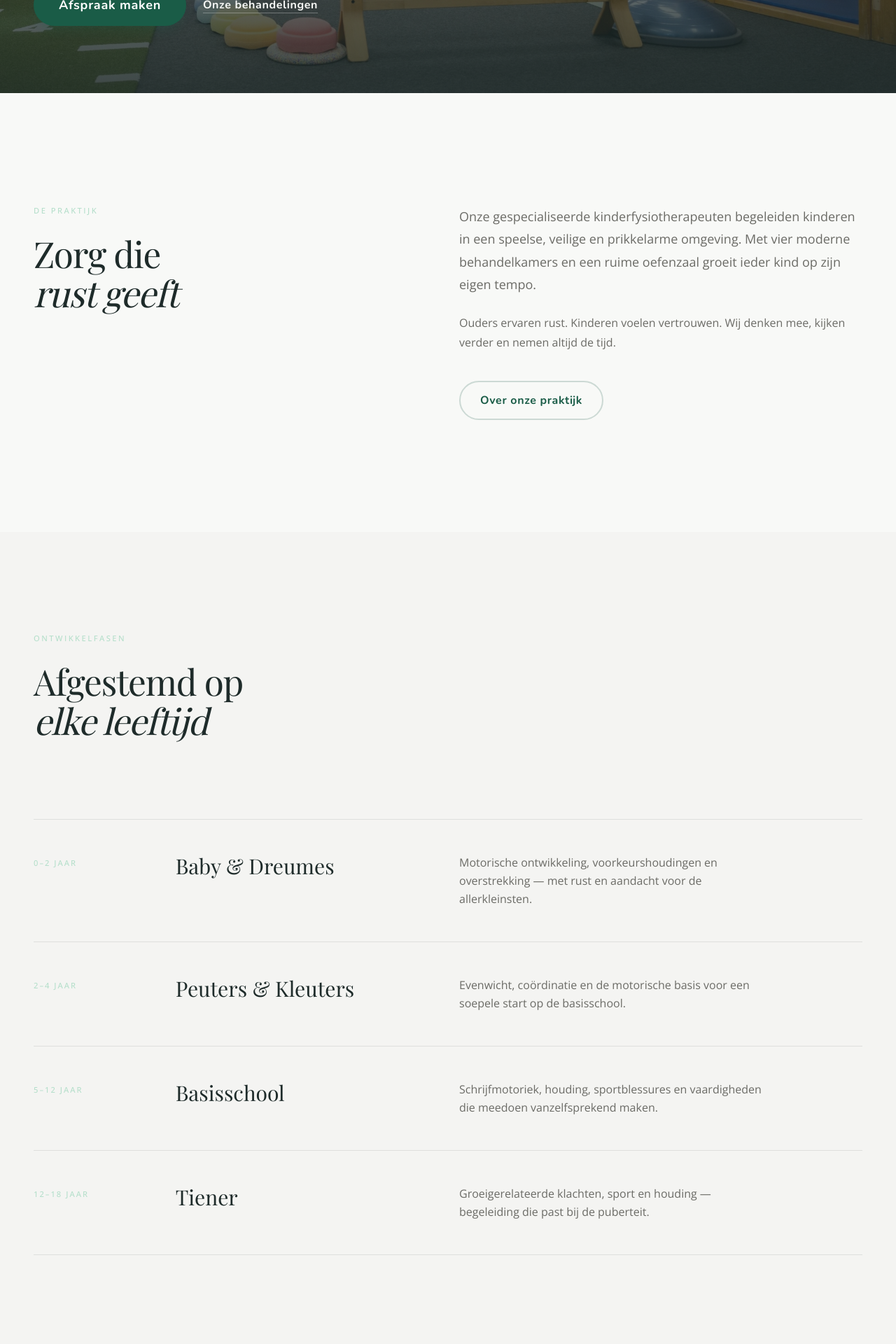
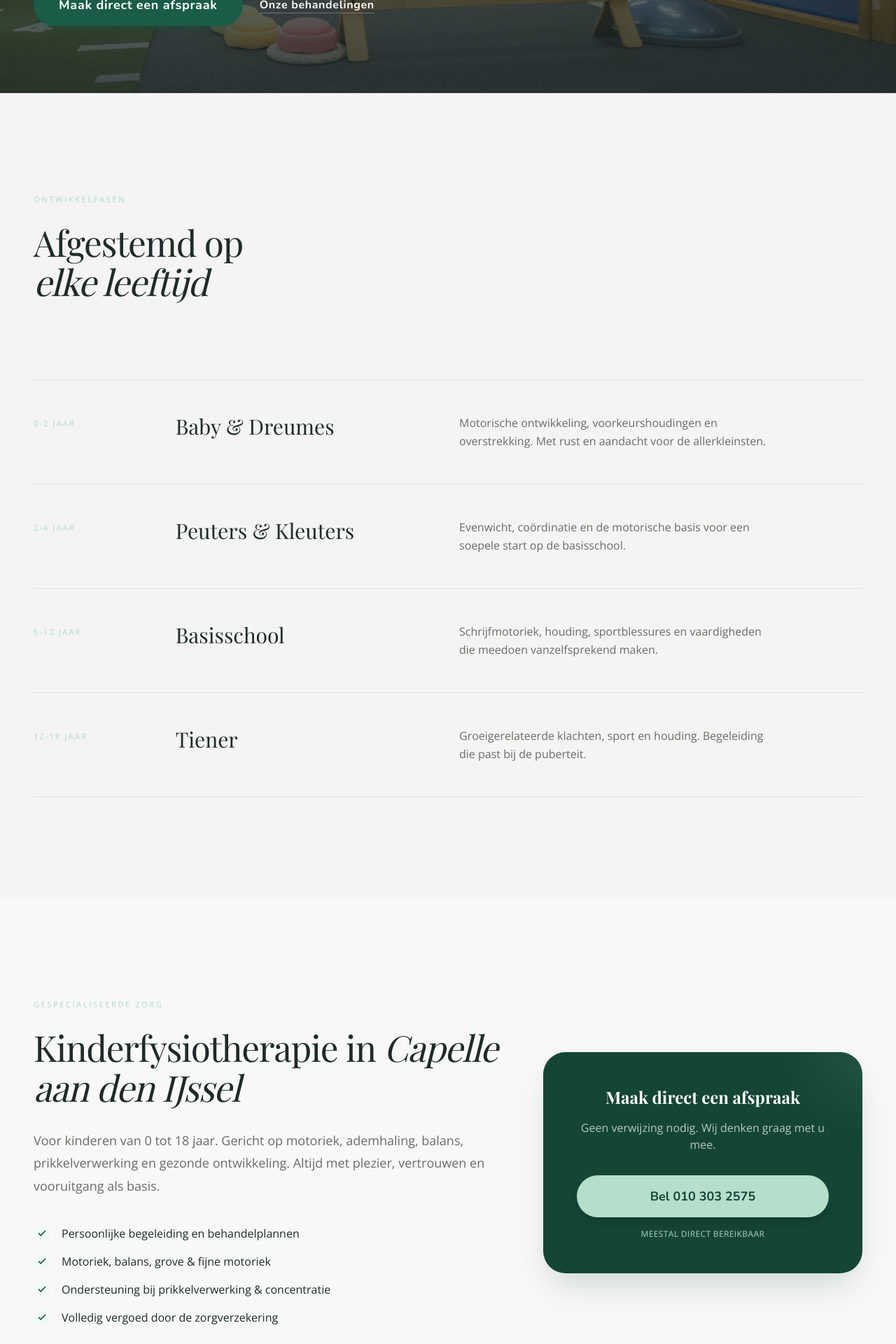
Before and after one commit to Maximustopdeals/kidsfysio-capelle-next-js, a Next.js app: page / in a window 1280 px wide. Shown: the part 800-2720 px from the top of the page at 70% size. Built offline with nearby package versions, Linux system fonts and the light colour scheme.

Commit message:
Refactor age groups and add new sections
Updated age group years format and improved descriptions. Added new sections for specialized pediatric physiotherapy and CTAs.

```diff
--- a/src/app/page.tsx
+++ b/src/app/page.tsx
@@ -18,37 +18,58 @@ const ageGroups = [
   {
     href: "/baby-dreumes/",
     title: "Baby & Dreumes",
-    years: "0–2",
+    years: "0-2",
     description:
-      "Motorische ontwikkeling, voorkeurshoudingen en overstrekking — met rust en aandacht voor de allerkleinsten.",
+      "Motorische ontwikkeling, voorkeurshoudingen en overstrekking. Met rust en aandacht voor de allerkleinsten.",
   },
   {
     href: "/peuters-kleuters/",
     title: "Peuters & Kleuters",
-    years: "2–4",
+    years: "2-4",
     description:
       "Evenwicht, coördinatie en de motorische basis voor een soepele start op de basisschool.",
   },
   {
     href: "/basisschool/",
     title: "Basisschool",
-    years: "5–12",
+    years: "5-12",
     description:
       "Schrijfmotoriek, houding, sportblessures en vaardigheden die meedoen vanzelfsprekend maken.",
   },
   {
     href: "/tiener/",
     title: "Tiener",
-    years: "12–18",
+    years: "12-18",
     description:
-      "Groeigerelateerde klachten, sport en houding — begeleiding die past bij de puberteit.",
+      "Groeigerelateerde klachten, sport en houding. Begeleiding die past bij de puberteit.",
   },
+];
+
+const usps = [
+  "Persoonlijke begeleiding en behandelplannen",
+  "Motoriek, balans, grove & fijne motoriek",
+  "Ondersteuning bij prikkelverwerking & concentratie",
+  "Volledig vergoed door de zorgverzekering",
+];
+
+const pillars = [
+  { title: "Gespecialiseerd Kinderteam", text: "Al onze therapeuten zijn BIG-geregistreerd en gespecialiseerd in kinderfysiotherapie." },
+  { title: "4 Behandelruimtes", text: "Vier moderne, prikkelarme behandelkamers voor optimale aandacht en rust." },
+  { title: "Speelse Oefenzaal", text: "Een grote, kindvriendelijke oefenzaal waar bewegen voelt als spelen." },
+  { title: "Van baby tot tiener", text: "Wij begeleiden kinderen in elke ontwikkelfase, van 0 tot 18 jaar." },
+];
+
+const badges = [
+  "Gecertificeerd Kinderteam",
+  "Veilige spelomgeving",
+  "Bewezen resultaten",
+  "Vergoeding door zorgverzekering",
 ];
 
 export default function HomePage() {
   return (
     <>
-      {/* ─── Cinematic full-bleed hero ─── */}
+      {/* 1. Cinematic full-bleed hero */}
       <section className="relative h-[100svh] min-h-[640px] flex items-end overflow-hidden">
         <Image
           src="/images/afbeelding-KidsFysioCapelle-oefenzaal.webp"
@@ -58,7 +79,6 @@ export default function HomePage() {
           className="object-cover object-center"
           sizes="100vw"
         />
-        {/* Soft, layered overlays — not heavy gradients */}
         <div className="absolute inset-0 bg-charcoal/35" />
         <div className="absolute inset-0 bg-gradient-to-t from-charcoal/75 via-charcoal/20 to-transparent" />
 
@@ -84,7 +104,7 @@ export default function HomePage() {
           <FadeIn delay={0.4}>
             <div className="mt-12 flex flex-wrap items-center gap-6">
               <Button href="/contact/" variant="primary" size="lg">
-                Afspraak maken
+                Maak direct een afspraak
               </Button>
               <Button
                 href="/behandelingen/"
@@ -98,46 +118,7 @@ export default function HomePage() {
         </div>
       </section>
 
-      {/* ─── Intro — editorial split ─── */}
-      <section className="py-28 lg:py-40 bg-cream">
-        <div className="mx-auto max-w-7xl px-6 lg:px-12">
-          <div className="grid grid-cols-1 lg:grid-cols-12 gap-12 lg:gap-8">
-            <div className="lg:col-span-5">
-              <FadeIn>
-                <p className="text-[0.7rem] font-medium tracking-[0.22em] uppercase text-sage mb-6">
-                  De praktijk
-                </p>
-                <h2 className="font-serif text-[clamp(2.25rem,4vw,3.5rem)] font-light tracking-[-0.025em] text-charcoal leading-[1.1]">
-                  Zorg die
-                  <br />
-                  <em className="italic">rust geeft</em>
-                </h2>
-              </FadeIn>
-            </div>
-            <div className="lg:col-span-6 lg:col-start-7">
-              <FadeIn delay={0.15}>
-                <p className="text-muted text-lg leading-[1.8] font-light">
-                  Onze gespecialiseerde kinderfysiotherapeuten begeleiden
-                  kinderen in een speelse, veilige en prikkelarme omgeving.
-                  Met vier moderne behandelkamers en een ruime oefenzaal groeit
-                  ieder kind op zijn eigen tempo.
-                </p>
-                <p className="mt-6 text-muted leading-[1.8] font-light">
-                  Ouders ervaren rust. Kinderen voelen vertrouwen. Wij denken
-                  mee, kijken verder en nemen altijd de tijd.
-                </p>
-                <div className="mt-10">
-                  <Button href="/over-ons/" variant="outline">
-                    Over onze praktijk
-                  </Button>
-                </div>
-              </FadeIn>
-            </div>
-          </div>
-        </div>
-      </section>
-
-      {/* ─── Age groups — asymmetrical editorial ─── */}
+      {/* 2. Age groups */}
       <section className="py-28 lg:py-36 bg-warm-gray">
         <div className="mx-auto max-w-7xl px-6 lg:px-12">
           <FadeIn>
@@ -158,7 +139,7 @@ export default function HomePage() {
               <FadeIn key={group.href} delay={i * 0.06}>
                 <Link
                   href={group.href}
-                  className="group grid grid-cols-1 md:grid-cols-12 gap-4 md:gap-8 py-10 lg:py-12 border-t border-charcoal/10 hover:border-charcoal/20 transition-colors duration-500"
+                  className="group grid grid-cols-1 md:grid-cols-12 gap-4 md:gap-8 py-10 lg:py-12 border-t border-charcoal/10 hover:border-forest/30 transition-colors duration-500"
                 >
                   <div className="md:col-span-2">
                     <span className="text-[0.7rem] font-medium tracking-[0.18em] uppercase text-sage">
@@ -166,7 +147,7 @@ export default function HomePage() {
                     </span>
                   </div>
                   <div className="md:col-span-4">
-                    <h3 className="font-serif text-2xl lg:text-3xl font-light text-charcoal group-hover:text-sage transition-colors duration-500">
+                    <h3 className="font-serif text-2xl lg:text-3xl font-light text-charcoal group-hover:text-forest transition-colors duration-500">
                       {group.title}
                     </h3>
                   </div>
@@ -176,7 +157,7 @@ export default function HomePage() {
                     </p>
                   </div>
                   <div className="md:col-span-1 flex md:justify-end items-start pt-1">
-                    <span className="text-sage opacity-0 group-hover:opacity-100 transition-opacity duration-500 text-lg">
+                    <span className="text-sage opacity-0 group-hover:opacity-100 group-hover:translate-x-1 transition-all duration-500 text-lg">
                       →
                     </span>
                   </div>
@@ -188,31 +169,138 @@ export default function HomePage() {
         </div>
       </section>
 
-      {/* ─── Visual moment — large image ─── */}
-      <section className="relative h-[70vh] min-h-[480px] overflow-hidden">
-        <Image
-          src="/images/KidsFysioCapelle-prakijkruimte.webp"
-          alt="Praktijkruimte Kids Fysio Capelle"
-          fill
-          className="object-cover object-center"
-          sizes="100vw"
-        />
-        <div className="absolute inset-0 bg-charcoal/25" />
-        <div className="absolute inset-0 flex items-end">
-          <div className="w-full mx-auto max-w-7xl px-6 lg:px-12 pb-14 lg:pb-20">
+      {/* 3. NEW: Gespecialiseerde Kinderfysiotherapie & CTA */}
+      <section className="py-28 lg:py-36 bg-cream">
+        <div className="mx-auto max-w-7xl px-6 lg:px-12">
+          <div className="grid grid-cols-1 lg:grid-cols-12 gap-12 lg:gap-16 items-center">
+
+            {/* Tekst & USPs */}
+            <div className="lg:col-span-7">
+              <FadeIn>
+                <p className="text-[0.7rem] font-medium tracking-[0.22em] uppercase text-sage mb-6">
+                  Gespecialiseerde zorg
+                </p>
+                <h2 className="font-serif text-[clamp(2.25rem,4vw,3.5rem)] font-light tracking-[-0.025em] text-charcoal leading-[1.1] mb-8">
+                  Kinderfysiotherapie in <em className="italic">Capelle aan den IJssel</em>
+                </h2>
+                <p className="text-muted text-lg leading-[1.8] font-light mb-10 max-w-2xl">
+                  Voor kinderen van 0 tot 18 jaar. Gericht op motoriek, ademhaling, balans, prikkelverwerking en gezonde ontwikkeling. Altijd met plezier, vertrouwen en vooruitgang als basis.
+                </p>
+                <ul className="space-y-4">
+                  {usps.map((usp) => (
+                    <li key={usp} className="flex items-center gap-4 text-charcoal font-light">
+                      <span className="flex items-center justify-center w-6 h-6 rounded-full bg-brand-light text-brand-primary flex-shrink-0">
+                        <svg width="14" height="14" viewBox="0 0 24 24" fill="none" stroke="currentColor" strokeWidth="3" strokeLinecap="round" strokeLinejoin="round"><path d="M20 6L9 17l-5-5" /></svg>
+                      </span>
+                      {usp}
+                    </li>
+                  ))}
+                </ul>
+              </FadeIn>
+            </div>
+
+            {/* CTA Kaart */}
+            <div className="lg:col-span-5">
+              <FadeIn delay={0.15}>
+                <div className="bg-brand-dark rounded-[2rem] p-10 lg:p-12 text-center shadow-2xl shadow-brand-dark/20 relative overflow-hidden">
+                  <div className="absolute top-0 right-0 w-32 h-32 bg-brand-mint/10 rounded-full -mr-16 -mt-16 blur-2xl"></div>
+                  <h3 className="font-serif text-2xl text-white mb-4">
+                    Maak direct een afspraak
+                  </h3>
+                  <p className="text-white/70 font-light mb-8">
+                    Geen verwijzing nodig. Wij denken graag met u mee.
+                  </p>
+                  <a
+                    href="tel:0103032575"
+                    className="inline-flex items-center justify-center w-full py-4 rounded-full bg-brand-mint text-brand-dark font-nunito font-bold text-lg shadow-lg transition-transform hover:-translate-y-1 hover:bg-white"
+                  >
+                    Bel 010 303 2575
+                  </a>
+                  <p className="mt-4 text-xs text-brand-mint/80 font-medium tracking-wide uppercase">
+                    Meestal direct bereikbaar
+                  </p>
+                </div>
+              </FadeIn>
+            </div>
+
+          </div>
+        </div>
+      </section>
+
+      {/* 4. NEW: Waarom Kids Fysio Capelle */}
+      <section className="py-28 lg:py-36 bg-warm-gray">
+        <div className="mx-auto max-w-7xl px-6 lg:px-12">
+          <FadeIn>
+            <div className="max-w-2xl mx-auto text-center mb-20">
+              <p className="text-[0.7rem] font-medium tracking-[0.22em] uppercase text-sage mb-6">
+                Waarom wij
+              </p>
+              <h2 className="font-serif text-[clamp(2.25rem,4vw,3.5rem)] font-light tracking-[-0.025em] text-charcoal leading-[1.1]">
+                Waarom ouders <em className="italic">voor ons kiezen</em>
+              </h2>
+            </div>
+          </FadeIn>
+
+          <div className="grid grid-cols-1 md:grid-cols-2 lg:grid-cols-4 gap-8">
+            {pillars.map((pillar, i) => (
+              <FadeIn key={pillar.title} delay={i * 0.1}>
+                <div className="bg-white p-8 rounded-[1.5rem] shadow-sm hover:shadow-xl hover:-translate-y-2 transition-all duration-500 border border-charcoal/5 h-full">
+                  <div className="w-12 h-12 bg-brand-light rounded-full flex items-center justify-center text-brand-primary font-serif text-xl font-bold mb-6">
+                    0{i + 1}
+                  </div>
+                  <h3 className="font-serif text-xl font-light text-charcoal mb-3">
+                    {pillar.title}
+                  </h3>
+                  <p className="text-muted text-sm leading-relaxed font-light">
+                    {pillar.text}
+                  </p>
+                </div>
+              </FadeIn>
+            ))}
+          </div>
+        </div>
+      </section>
+
+      {/* 5. Visual moment met Badges */}
+      <section className="relative py-28 lg:py-36 bg-cream overflow-hidden">
+        <div className="mx-auto max-w-7xl px-6 lg:px-12">
+          <div className="grid grid-cols-1 lg:grid-cols-2 gap-12 items-center">
             <FadeIn>
-              <p className="font-serif text-3xl lg:text-5xl font-light text-cream leading-tight max-w-lg tracking-[-0.02em]">
-                Vier behandelkamers.
-                <br />
-                <em className="italic">Eén speelse oefenzaal.</em>
+              <div className="relative aspect-[4/3] rounded-[2rem] overflow-hidden shadow-2xl">
+                <Image
+                  src="/images/KidsFysioCapelle-praktijkruimte.webp"
+                  alt="Praktijkruimte Kids Fysio Capelle"
+                  fill
+                  className="object-cover"
+                  sizes="(max-width: 1024px) 100vw, 50vw"
+                />
+              </div>
+            </FadeIn>
+            <FadeIn delay={0.15}>
+              <h2 className="font-serif text-[clamp(2.25rem,4vw,3.5rem)] font-light tracking-[-0.025em] text-charcoal leading-[1.1] mb-8">
+                Onze kindvriendelijke <em className="italic">praktijkruimte</em>
+              </h2>
+              <p className="text-muted text-lg leading-relaxed font-light mb-10">
+                Met vier moderne behandelkamers en een grote oefenzaal groeit ieder kind op zijn eigen tempo, stap voor stap, met plezier.
               </p>
+
+              <div className="grid grid-cols-1 sm:grid-cols-2 gap-4">
+                {badges.map((badge) => (
+                  <div key={badge} className="flex items-center gap-3 bg-white p-4 rounded-xl shadow-sm border border-charcoal/5">
+                    <span className="text-sage">
+                      <svg width="20" height="20" viewBox="0 0 24 24" fill="none" stroke="currentColor" strokeWidth="2.5" strokeLinecap="round" strokeLinejoin="round"><path d="M20 6L9 17l-5-5" /></svg>
+                    </span>
+                    <span className="text-sm font-semibold text-charcoal">{badge}</span>
+                  </div>
+                ))}
+              </div>
             </FadeIn>
           </div>
         </div>
       </section>
 
-      {/* ─── Quiet CTA ─── */}
-      <section className="py-32 lg:py-44 bg-cream">
+      {/* 6. Quiet CTA */}
+      <section className="py-32 lg:py-44 bg-warm-gray">
         <div className="mx-auto max-w-2xl px-6 text-center">
           <FadeIn>
             <h2 className="font-serif text-[clamp(2.25rem,4vw,3.25rem)] font-light tracking-[-0.025em] text-charcoal leading-[1.15]">
```
